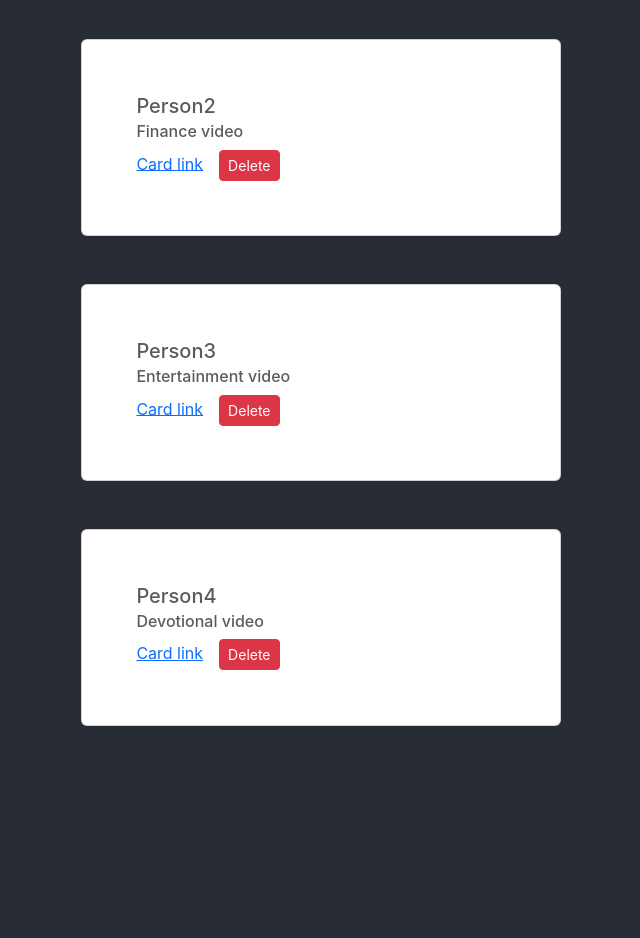
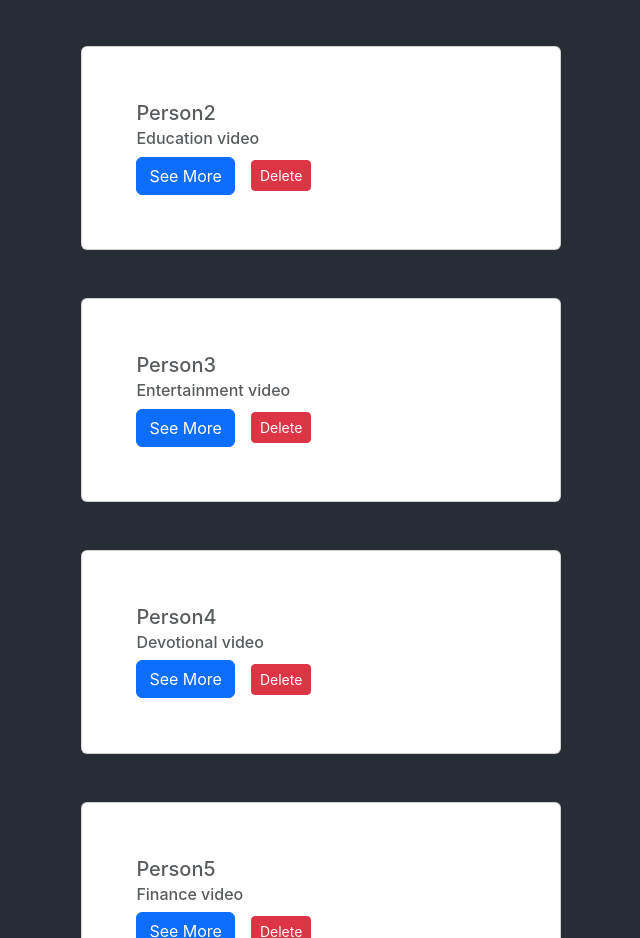
Before and after one commit to muskan2532150/Convin, a React (Create React App) app: page / in a window 1280 px wide. Shown: the part 334-1272 px from the top of the page, without its empty margins (319-959 px from the left). Before the commit the page ends 1092 px from the top, so only its background shows below. Built offline with nearby package versions, Linux system fonts and the light colour scheme.

Commit message:
Add modal for each card

```diff
--- a/public/api.json
+++ b/public/api.json
@@ -2,25 +2,31 @@
     {
         "id":1,
         "name": "Person1",
-        "url": "",
+        "url": "https://www.youtube.com/embed/uXWycyeTeCs",
         "video": "Education video"
     },
     {
         "id":2,
         "name": "Person2",
-        "url": "",
-        "video": "Finance video"
+        "url": "https://www.youtube.com/embed/-mJFZp84TIY",
+        "video": "Education video"
     },
     {
         "id":3,
         "name": "Person3",
-        "url": "",
+        "url": "https://www.youtube.com/embed/e-ORhEE9VVg",
         "video": "Entertainment video"
     },
     {
         "id":4,
         "name": "Person4",
-        "url": "https://youtu.be/_tmZ1vypC0c",
+        "url": "https://www.youtube.com/embed/_tmZ1vypC0c",
         "video": "Devotional video"
+    },
+    {
+        "id":5,
+        "name": "Person5",
+        "url": "https://www.youtube.com/embed/WN9Mks1s4tM",
+        "video": "Finance  video"
     }
 ]
--- a/src/Component/Card.js
+++ b/src/Component/Card.js
@@ -21,7 +21,21 @@ const Card = () => {
               {card.name}
             </h5>
             <h6 className="card-subtitle mb-2 text-body-secondary">{card.video}</h6>
-            <Link to={card.url} className="card-link">Card link</Link>
+            <button type="button" className="btn btn-primary" data-bs-toggle="modal"
+            data-bs-target={`#${card.id}`}>See More </button>
+              <div className="modal fade" id={card.id} tabIndex="-1" aria-labelledby="exampleModalLabel" aria-hidden="true">
+            <div className="modal-dialog">
+                <div className="modal-content">
+                    <div className="modal-header">
+                        <h1 className="modal-title fs-5 text-dark" id="exampleModalLabel">{card.name}</h1>
+                        <button type="button" className="btn-close" data-bs-dismiss="modal" aria-label="Close"></button>
+                    </div>
+                    <div className="modal-body">
+                    <iframe src={card.url} allow="autoplay" ></iframe>
+                    </div>
+                </div>
+            </div>
+        </div>
             <button type="button" className="btn btn-sm btn-danger ms-3" onClick={() => deleteHandler(card)}>Delete</button>
           </div>
         </div>
```
